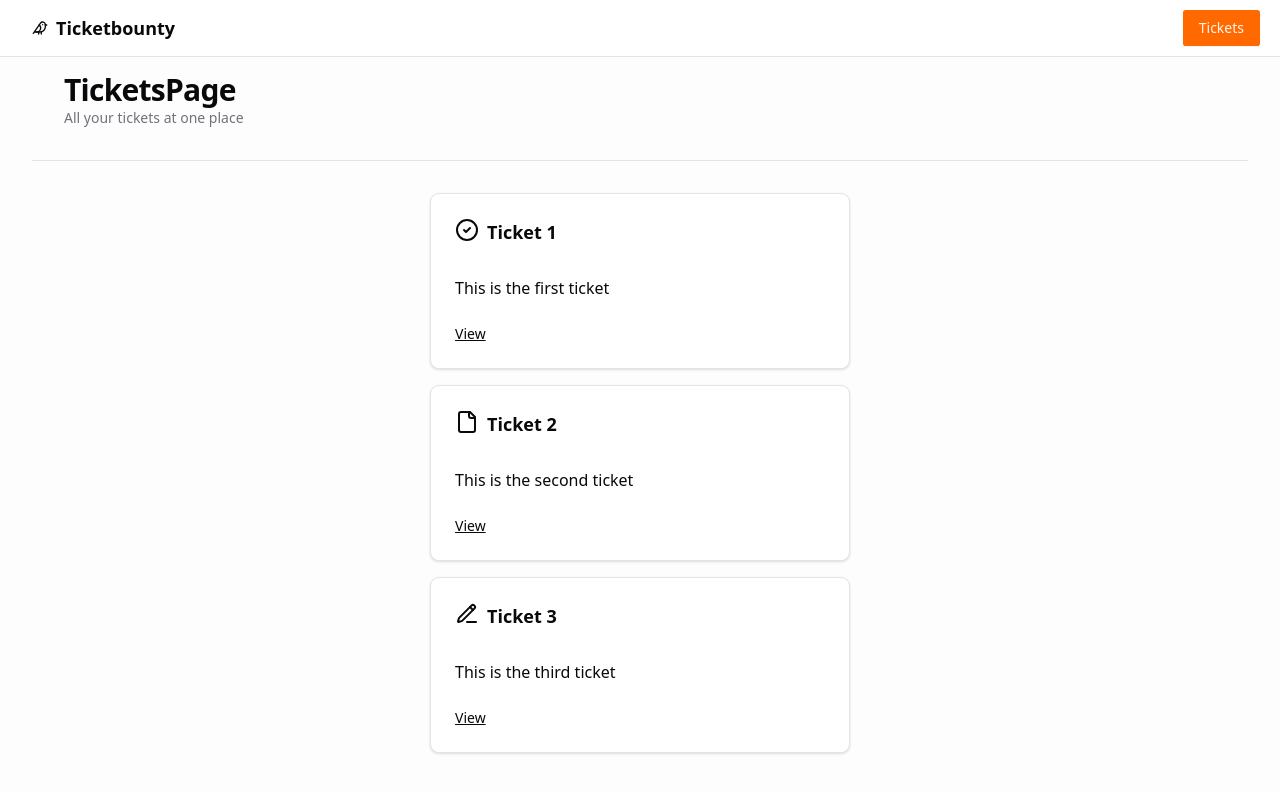
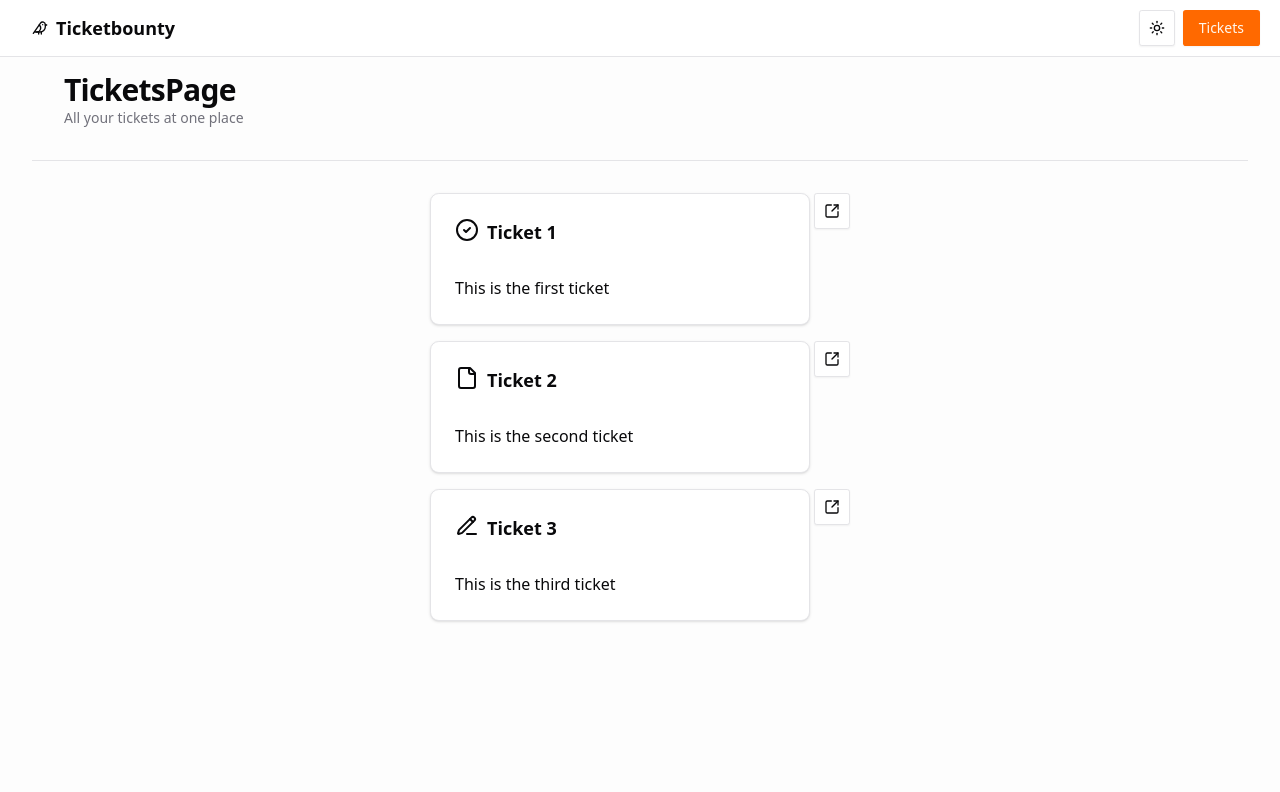
Before and after one commit to hempl/the-road-to-next-app, a Next.js app: page /tickets in a window 1280 px wide. Shown: the top 792 px of the page. Built offline with nearby package versions, Linux system fonts and the light colour scheme.

Commit message:
add project structure, dark light mode, client components

```diff
--- a/package.json
+++ b/package.json
@@ -16,6 +16,7 @@
     "clsx": "^2.1.1",
     "lucide-react": "^0.511.0",
     "next": "^15.3.2",
+    "next-themes": "^0.4.6",
     "react": "^19.0.0",
     "react-dom": "^19.0.0",
     "tailwind-merge": "^3.3.0"
--- a/src/app/layout.tsx
+++ b/src/app/layout.tsx
@@ -2,6 +2,7 @@ import "./globals.css"
 import type { Metadata } from "next"
 import { Geist, Geist_Mono } from "next/font/google"
 import { Header } from "@/components/header"
+import { ThemeProvider } from "@/components/theme/theme-provider"
 
 const geistSans = Geist({
   variable: "--font-geist-sans",
@@ -24,8 +25,9 @@ export default function RootLayout({
   children: React.ReactNode
 }>) {
   return (
-    <html lang="en">
+    <html suppressHydrationWarning lang="en">
       <body className={`${geistSans.variable} ${geistMono.variable} antialiased`}>
+        <ThemeProvider>
           <Header />
           <main
             className="
@@ -38,6 +40,7 @@ export default function RootLayout({
           >
             {children}
           </main>
+        </ThemeProvider>
       </body>
     </html>
   )
--- a/src/app/tickets/[ticketId]/page.tsx
+++ b/src/app/tickets/[ticketId]/page.tsx
@@ -2,6 +2,7 @@ import Link from "next/link"
 import { Placeholder } from "@/components/placeholder"
 import { Button } from "@/components/ui/button"
 import { initialTickets } from "@/data"
+import { TicketItem } from "@/features/ticket/components/ticket-item"
 import { ticketsPath } from "@/paths"
 
 type TicketPageProps = {
@@ -27,9 +28,8 @@ const TicketPage = async ({ params }: TicketPageProps) => {
     )
   }
   return (
-    <div>
-      <h2 className="text-lg">{ticket.title}</h2>
-      <p className="text-sm">{ticket.content}</p>
+    <div className="flex justify-center animate-fade-from-top">
+      <TicketItem ticket={ticket} isDetail />
     </div>
   )
 }
--- a/src/app/tickets/page.tsx
+++ b/src/app/tickets/page.tsx
@@ -1,37 +1,27 @@
-import { LucideCircleCheck, LucideFile, LucidePencilLine } from "lucide-react"
-import Link from "next/link"
+"use client"
+
+import { useEffect, useState } from "react"
 import { Heading } from "@/components/heading"
-import { Card, CardContent, CardFooter, CardHeader, CardTitle } from "@/components/ui/card"
-import { initialTickets } from "@/data"
-import { ticketPath } from "@/paths"
+import { TicketItem } from "@/features/ticket/components/ticket-item"
+import { getTickets } from "@/features/ticket/queries/get-tickets"
+import { Ticket } from "@/features/ticket/types"
 
-const TICKET_ICONS = {
-  OPEN: <LucideFile />,
-  IN_PROGRESS: <LucidePencilLine />,
-  DONE: <LucideCircleCheck />,
-}
 const TicketsPage = () => {
+  const [tickets, setTickets] = useState<Ticket[]>([])
+
+  useEffect(() => {
+    const fetchTickets = async () => {
+      const result = await getTickets()
+      setTickets(result)
+    }
+    fetchTickets()
+  })
   return (
     <div className="flex-1 flex flex-col gap-y-8">
       <Heading title="TicketsPage" description="All your tickets at one place"></Heading>
       <div className="flex-1 flex flex-col items-center gap-y-4 animate-fade-from-top">
-        {initialTickets.map((ticket) => (
-          <Card key={ticket.id} className="w-full max-w-[420px]">
-            <CardHeader>
-              <CardTitle className="flex gap-2">
-                <span>{TICKET_ICONS[ticket.status]}</span>
-                <span className="text-lg font-semibold truncate">{ticket.title}</span>
-              </CardTitle>
-            </CardHeader>
-            <CardContent>
-              <span className="line-clamp-3 whitespace-break-spaces">{ticket.content}</span>
-            </CardContent>
-            <CardFooter>
-              <Link href={ticketPath(ticket.id)} className="text-sm underline">
-                View
-              </Link>
-            </CardFooter>
-          </Card>
+        {tickets.map((ticket) => (
+          <TicketItem key={ticket.id} ticket={ticket} />
         ))}
       </div>
     </div>
--- a/src/components/header.tsx
+++ b/src/components/header.tsx
@@ -1,6 +1,7 @@
 import { LucideBird } from "lucide-react"
 import Link from "next/link"
 import { homePath, ticketsPath } from "@/paths"
+import { ThemeSwitcher } from "./theme/theme-switcher"
 import { buttonVariants } from "./ui/button"
 
 const Header = () => {
@@ -13,13 +14,14 @@ const Header = () => {
         w-full flex py-2.5 px-5 justify-between
         "
     >
-      <div>
+      <div className="flex align-items gap-x-2">
         <Link href={homePath()} className={buttonVariants({ variant: "ghost" })}>
           <LucideBird />
           <h1 className="text-lg font-semibold">Ticketbounty</h1>
         </Link>
       </div>
-      <div>
+      <div className="flex align-items gap-x-2">
+        <ThemeSwitcher />
         <Link href={ticketsPath()} className={buttonVariants({ variant: "default" })}>
           Tickets
         </Link>
--- /dev/null
+++ b/src/components/theme/theme-provider.tsx
@@ -0,0 +1,14 @@
+import { ThemeProvider as BaseThemeProvider } from "next-themes"
+
+type ThemeProviderProps = {
+  children: React.ReactNode
+}
+const ThemeProvider = ({ children }: ThemeProviderProps) => {
+  return (
+    <BaseThemeProvider attribute="class" defaultTheme="system" enableSystem>
+      {children}
+    </BaseThemeProvider>
+  )
+}
+
+export { ThemeProvider }
--- /dev/null
+++ b/src/components/theme/theme-switcher.tsx
@@ -0,0 +1,27 @@
+"use client"
+
+import { LucideMoon, LucideSun } from "lucide-react"
+import { useTheme } from "next-themes"
+import { Button } from "../ui/button"
+
+const ThemeSwitcher = () => {
+  const { theme, setTheme } = useTheme()
+
+  return (
+    <Button variant="outline" size="icon" onClick={() => setTheme(theme === "light" ? "dark" : "light")}>
+      <LucideSun
+        className="
+      h-4 w-4 rotate-0 scale-100 transition-all
+      dark:-rotate-90 dark:scale-0"
+      />
+      <LucideMoon
+        className="
+      absolute h-4 w-4 rotate-90 scale-0 transition-transform
+      dark:-rotate-0 dark:scale-100"
+      />
+      <span className="sr-only">Toggle theme</span>
+    </Button>
+  )
+}
+
+export { ThemeSwitcher }
--- /dev/null
+++ b/src/features/ticket/components/ticket-item.tsx
@@ -0,0 +1,40 @@
+import clsx from "clsx"
+import { LucideSquareArrowOutUpRight } from "lucide-react"
+import Link from "next/link"
+import { Button } from "@/components/ui/button"
+import { Card, CardContent, CardHeader, CardTitle } from "@/components/ui/card"
+import { ticketPath } from "@/paths"
+import { TICKET_ICONS } from "../constants"
+import { Ticket } from "../types"
+
+type TicketItemProps = {
+  ticket: Ticket
+  isDetail?: boolean
+}
+const TicketItem = ({ ticket, isDetail }: TicketItemProps) => {
+  const detailButton = (
+    <Button variant="outline" size="icon" asChild>
+      <Link href={ticketPath(ticket.id)}>
+        <LucideSquareArrowOutUpRight />
+      </Link>
+    </Button>
+  )
+  return (
+    <div className={clsx("w-full flex gap-x-1", { "max-w-[580px]": isDetail, "max-w-[420px]": !isDetail })}>
+      <Card className="w-full">
+        <CardHeader>
+          <CardTitle className="flex gap-2">
+            <span>{TICKET_ICONS[ticket.status]}</span>
+            <span className="text-lg font-semibold truncate">{ticket.title}</span>
+          </CardTitle>
+        </CardHeader>
+        <CardContent>
+          <span className={clsx("whitespace-break-spaces", { "line-clamp-3": !isDetail })}>{ticket.content}</span>
+        </CardContent>
+      </Card>
+      {isDetail ? null : <div className="flex flex-col gap-y-1">{detailButton}</div>}
+    </div>
+  )
+}
+
+export { TicketItem }
--- /dev/null
+++ b/src/features/ticket/constants.tsx
@@ -0,0 +1,7 @@
+import { LucideCircleCheck, LucideFile, LucidePencilLine } from "lucide-react"
+
+export const TICKET_ICONS = {
+  OPEN: <LucideFile />,
+  IN_PROGRESS: <LucidePencilLine />,
+  DONE: <LucideCircleCheck />,
+}
--- /dev/null
+++ b/src/features/ticket/queries/get-tickets.ts
@@ -0,0 +1,11 @@
+import { initialTickets } from "@/data"
+import { Ticket } from "../types"
+
+export const getTickets = async (): Promise<Ticket[]> => {
+  // wait for 2 seconds
+  await new Promise((resolve) => setTimeout(resolve, 2000))
+
+  return new Promise((resolve) => {
+    resolve(initialTickets)
+  })
+}
--- /dev/null
+++ b/src/features/ticket/types.ts
@@ -0,0 +1,8 @@
+export type TicketStatus = "OPEN" | "DONE" | "IN_PROGRESS"
+
+export type Ticket = {
+  id: string
+  title: string
+  content: string
+  status: TicketStatus
+}
```
Also changed, not shown: 1 other file (tests, documents, lock files or other folders). Lines whose indentation alone changed are shown as unchanged.
